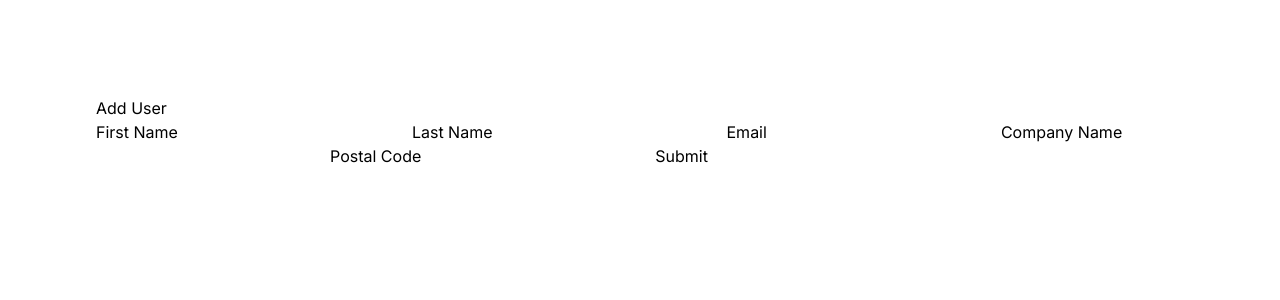
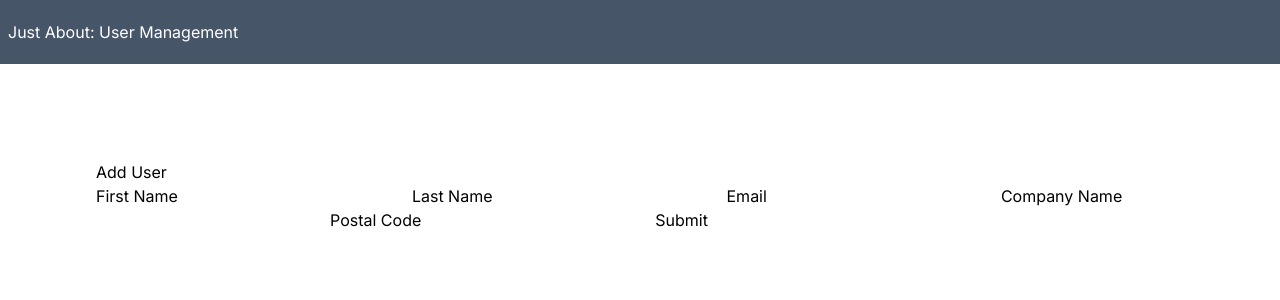
Before and after one commit to stephen-mclean/user-management, a Next.js app: page /users/create in a window 1280 px wide. Shown: the top 300 px of the page. Built offline with nearby package versions, Linux system fonts and the light colour scheme.

Commit message:
add super basic nav bar

```diff
--- a/app/layout.tsx
+++ b/app/layout.tsx
@@ -1,3 +1,4 @@
+import Link from "next/link";
 import "./globals.css";
 import { Inter } from "next/font/google";
 
@@ -16,6 +17,9 @@ export default function RootLayout({
   return (
     <html lang="en">
       <body className={inter.className}>
+        <nav className="bg-slate-600 text-white flex items-center h-16 px-2 sticky top-0">
+          <Link href="/">Just About: User Management</Link>
+        </nav>
         <main className="p-24">{children}</main>
       </body>
     </html>
--- a/tailwind.config.js
+++ b/tailwind.config.js
@@ -1,18 +1,12 @@
 /** @type {import('tailwindcss').Config} */
 module.exports = {
   content: [
-    './pages/**/*.{js,ts,jsx,tsx,mdx}',
-    './components/**/*.{js,ts,jsx,tsx,mdx}',
-    './app/**/*.{js,ts,jsx,tsx,mdx}',
+    "./pages/**/*.{js,ts,jsx,tsx,mdx}",
+    "./components/**/*.{js,ts,jsx,tsx,mdx}",
+    "./app/**/*.{js,ts,jsx,tsx,mdx}",
   ],
   theme: {
-    extend: {
-      backgroundImage: {
-        'gradient-radial': 'radial-gradient(var(--tw-gradient-stops))',
-        'gradient-conic':
-          'conic-gradient(from 180deg at 50% 50%, var(--tw-gradient-stops))',
-      },
-    },
+    extend: {},
   },
   plugins: [],
-}
+};
```
